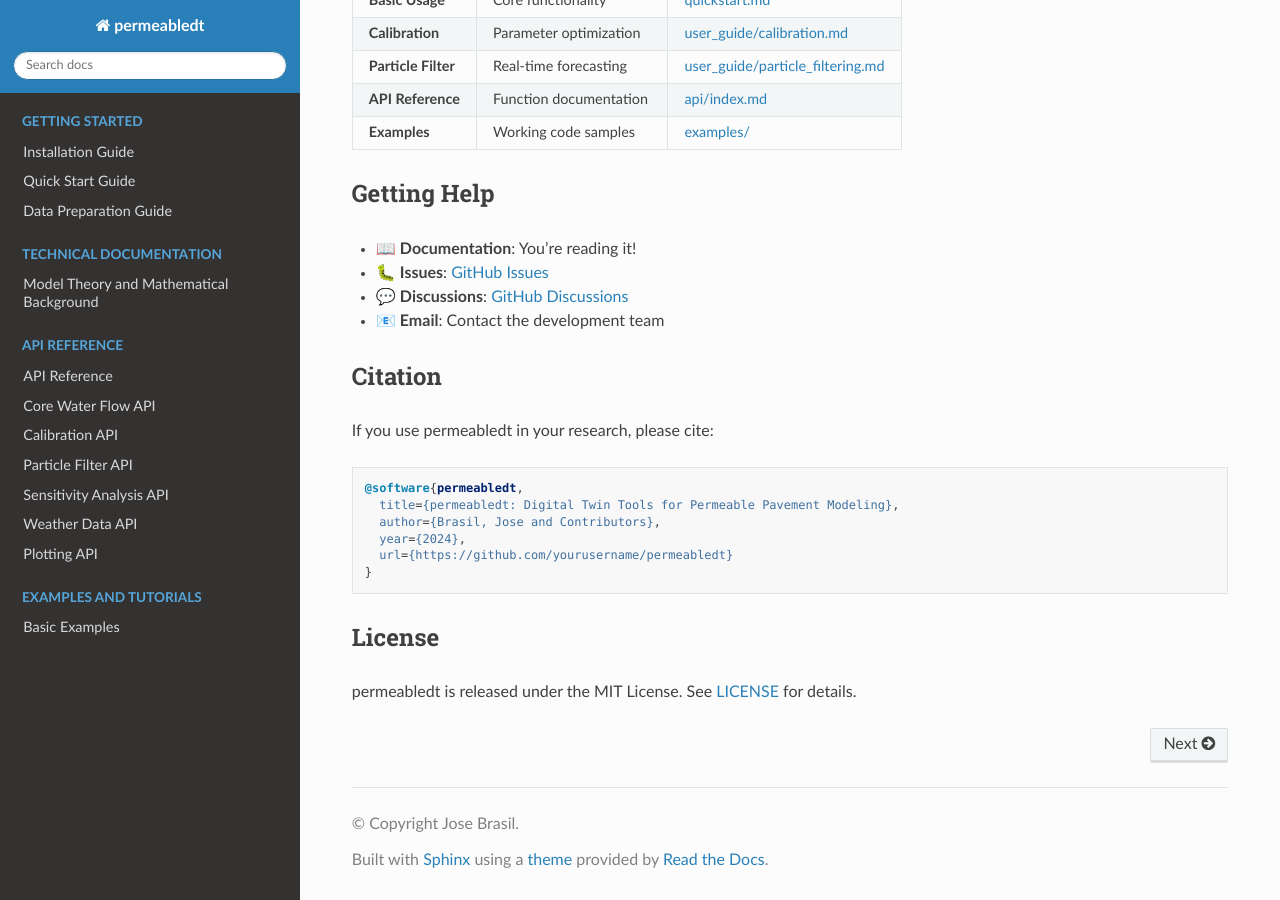
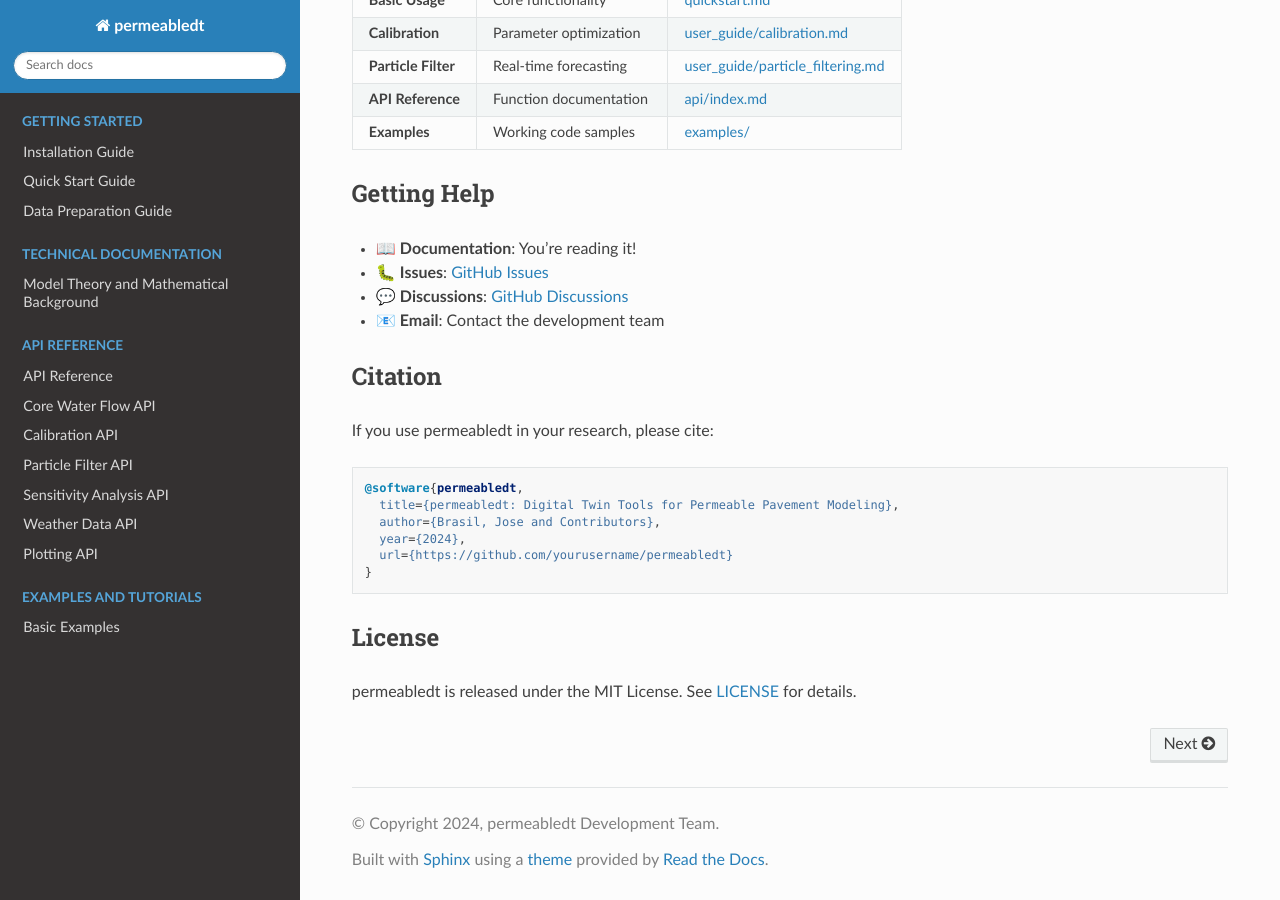
Before and after one commit to arturbra/PermeableDT, a Sphinx documentation site: the page built from docs/index.md, in a window 1280 px wide and 900 px high, scrolled down 6443 px. Built offline with Sphinx 7.4.7 and the Read the Docs theme 3.1.0, drawn with Linux system fonts in a browser that asks for light colours; some of the changed lines change nothing that is shown.

Commit message:
Updated the conf.py and added the html as builder for readthedocs

```diff
--- a/docs/conf.py
+++ b/docs/conf.py
@@ -4,21 +4,41 @@
 
 import os
 import sys
+from unittest.mock import MagicMock
 
 # Add the project root to the Python path
 sys.path.insert(0, os.path.abspath('..'))
 
+# Mock imports for optional dependencies
+class Mock(MagicMock):
+    @classmethod
+    def __getattr__(cls, name):
+        return MagicMock()
+
+MOCK_MODULES = [
+    'deap', 'deap.algorithms', 'deap.base', 'deap.creator', 'deap.tools',
+    'sklearn', 'sklearn.metrics',
+    'pypfilt', 'pypfilt.resample',
+    'SALib', 'SALib.sample', 'SALib.analyze',
+    'herbie', 'xarray', 'pytz',
+    'matplotlib', 'matplotlib.pyplot',
+    'tomlkit', 'tqdm'
+]
+
+for mod_name in MOCK_MODULES:
+    sys.modules[mod_name] = Mock()
+
 # -- Project information -----------------------------------------------------
 project = 'permeabledt'
-copyright = 'Jose Brasil'
-author = 'Jose Brasil'
+copyright = '2024, permeabledt Development Team'
+author = 'permeabledt Development Team'
 
 # The full version, including alpha/beta/rc tags
 try:
     import permeabledt
     release = permeabledt.__version__
 except ImportError:
-    release = '0.1'
+    release = '1.0.0'
 
 version = release
 
@@ -42,13 +62,10 @@
 exclude_patterns = ['_build', 'Thumbs.db', '.DS_Store']
 
 # The suffix(es) of source filenames.
-source_suffix = {
-    '.rst': None,
-    '.md': None,
-}
+source_suffix = ['.rst', '.md']
 
 # The master toctree document.
-master_doc = 'index'
+root_doc = 'index'
 
 # -- Options for HTML output -------------------------------------------------
 html_theme = 'sphinx_rtd_theme'
@@ -158,19 +175,19 @@
 # Grouping the document tree into LaTeX files. List of tuples
 # (source start file, target name, title, author, documentclass [howto, manual, or own class]).
 latex_documents = [
-    (master_doc, 'permeabledt.tex', 'permeabledt Documentation',
+    (root_doc, 'permeabledt.tex', 'permeabledt Documentation',
      'permeabledt Development Team', 'manual'),
 ]
 
 # -- Options for manual page output ------------------------------------------
 man_pages = [
-    (master_doc, 'permeabledt', 'permeabledt Documentation',
+    (root_doc, 'permeabledt', 'permeabledt Documentation',
      [author], 1)
 ]
 
 # -- Options for Texinfo output ----------------------------------------------
 texinfo_documents = [
-    (master_doc, 'permeabledt', 'permeabledt Documentation',
+    (root_doc, 'permeabledt', 'permeabledt Documentation',
      author, 'permeabledt', 'Digital-twin tools for permeable pavement modeling.',
      'Miscellaneous'),
 ]
```
Also changed, not shown: .readthedocs.yaml.
